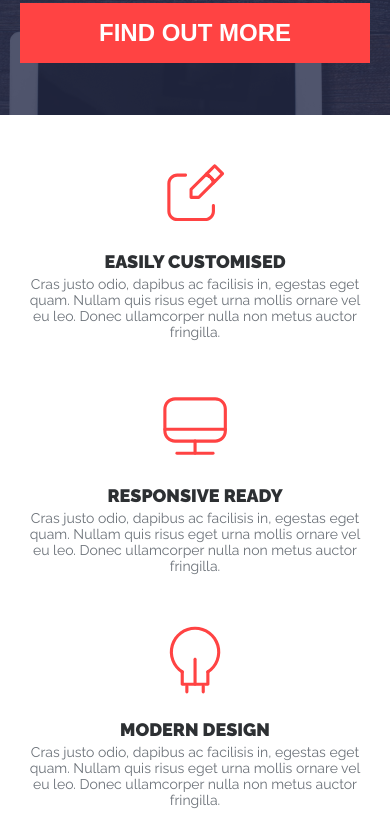
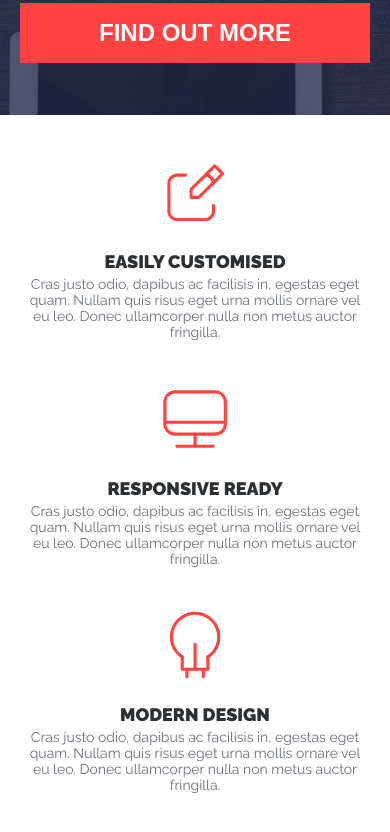
Before and after one commit to Vecute/Active-Box, a website built with Parcel: page src/index.html in a window 390 px wide. Shown: the part 402-1234 px from the top of the page. Built offline with nearby package versions, Linux system fonts and the light colour scheme.

Commit message:
fix mobile gap

```diff
--- a/src/assets/styles/style.scss
+++ b/src/assets/styles/style.scss
@@ -240,7 +240,7 @@ body {
   @media only screen and (max-width: 767px) {
     display: flex;
     flex-direction: column;
-    column-gap: 41.47px;
+    row-gap: 41.47px;
   }
 }
 
@@ -287,9 +287,6 @@ body {
     @media only screen and (max-width: 1024px) {
       font-size: 14px;
       line-height: 16px;
-    }
-    @media only screen and (max-width: 767px) {
-      margin-bottom: 0;
     }
   }
 }
```
